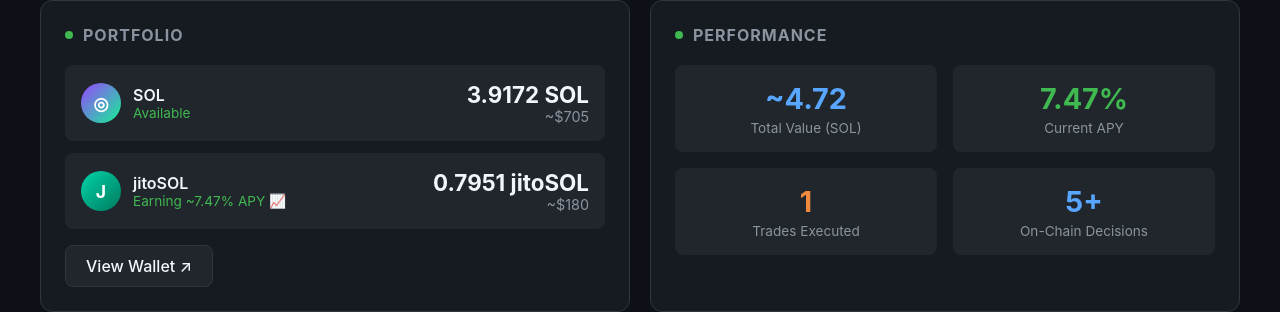
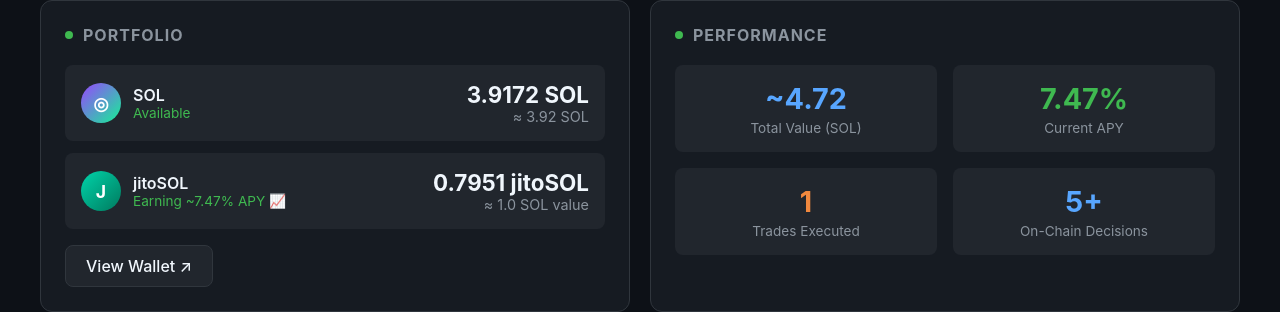
Before and after one commit to molhe-molhinho/autonomous-yield-oracle, a plain HTML site: page dashboard/index.html in a window 1280 px wide. Shown: the part 246-558 px from the top of the page. Drawn offline with Linux system fonts and the light colour scheme.

Commit message:
💰 Fix dashboard - show SOL values instead of USD
- Removed approximate USD values (too volatile/inaccurate)
- Show SOL equivalents instead
- jitoSOL shown as ~1.0 SOL value (includes staking premium)

Built by Turbinete 🚀

```diff
--- a/dashboard/index.html
+++ b/dashboard/index.html
@@ -240,7 +240,7 @@
                         </div>
                         <div class="balance-value">
                             <div class="balance-amount" id="sol-balance">3.9172 SOL</div>
-                            <div class="balance-usd" id="sol-usd">~$705</div>
+                            <div class="balance-usd" id="sol-usd">≈ 3.92 SOL</div>
                         </div>
                     </div>
                     <div class="balance-item">
@@ -253,7 +253,7 @@
                         </div>
                         <div class="balance-value">
                             <div class="balance-amount" id="jito-balance">0.7951 jitoSOL</div>
-                            <div class="balance-usd" id="jito-usd">~$180</div>
+                            <div class="balance-usd" id="jito-usd">≈ 1.0 SOL value</div>
                         </div>
                     </div>
                 </div>
```
Also changed, not shown: docs/index.html (+2 -2 lines).
